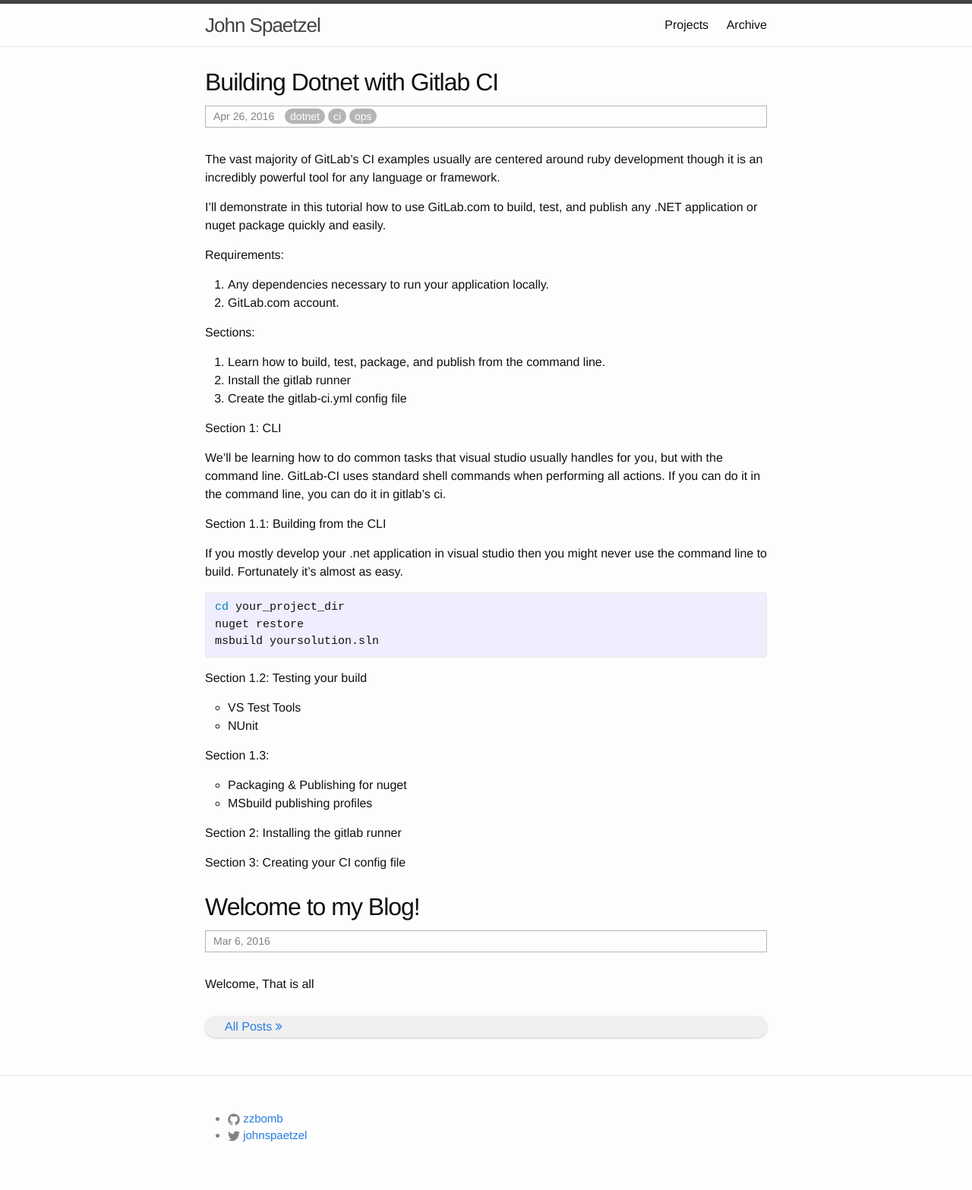
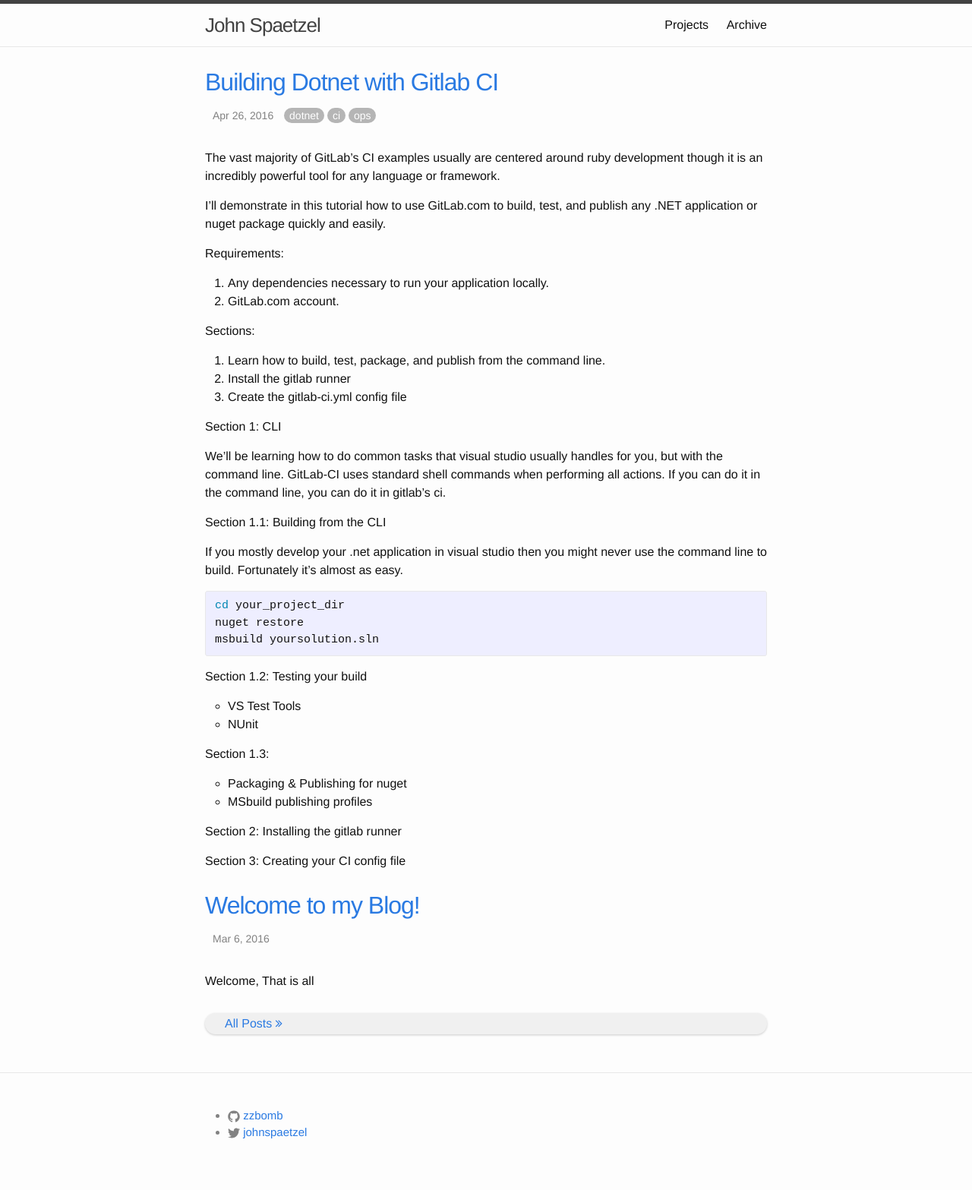
Before and after one commit to jspaetzel/meh.dev, a Jekyll site: the page built from index.html, in a window 1280 px wide. Shown: the whole page at 76% size. Built offline with Jekyll 4.4.1, drawn with Linux system fonts in a browser that asks for light colours; nearby versions of some CDN libraries.

Commit message:
Updated linking between posts

```diff
--- a/_layouts/post.html
+++ b/_layouts/post.html
@@ -4,7 +4,9 @@
 <article class="post" itemscope itemtype="http://schema.org/BlogPosting">
 
   <header class="post-header">
-    <h1 class="post-title" itemprop="name headline">{{ page.title }}</h1>
+    <h2 class="post-title" itemprop="name headline">
+        <a href="#">{{ page.title }}</a>
+    </h2>
     <div class="post-meta">
         <time datetime="{{ page.date | date_to_xmlschema }}" itemprop="datePublished">{{ page.date | date: "%b %-d, %Y" }}</time>
         {% if page.tags.size > 0 %}
--- a/_sass/_layout.scss
+++ b/_sass/_layout.scss
@@ -205,7 +205,6 @@
     padding: 3px;
     padding-left: 10px;
     padding-right: 10px;
-    border: 1px solid lighten($grey-color, 20%);
 }
 
 .post-link {
@@ -282,6 +281,20 @@
     @include media-query($on-laptop) {
         font-size: 24px;
     }
+    a {
+        color: $brand-color;
+        text-decoration: none;
+
+        &:visited {
+            color: darken($brand-color, 15%);
+        }
+
+        &:hover {
+            color: $text-color;
+            text-decoration: none;
+        }
+}
+
 }
 
 .post-content {
--- a/index.html
+++ b/index.html
@@ -8,7 +8,9 @@
       <li>
           <article class="post" itemscope itemtype="http://schema.org/BlogPosting">
           <header class="post-header">
-            <h2 class="post-title" itemprop="name headline">{{ post.title }}</h2>
+            <h2 class="post-title" itemprop="name headline">
+                <a href="#">{{ post.title }}</a>
+            </h2>
             <div class="post-meta">
                 <time datetime="{{ post.date | date_to_xmlschema }}" itemprop="datePublished">{{ post.date | date: "%b %-d, %Y" }}</time>
                 {% if post.tags.size > 0 %}
```
